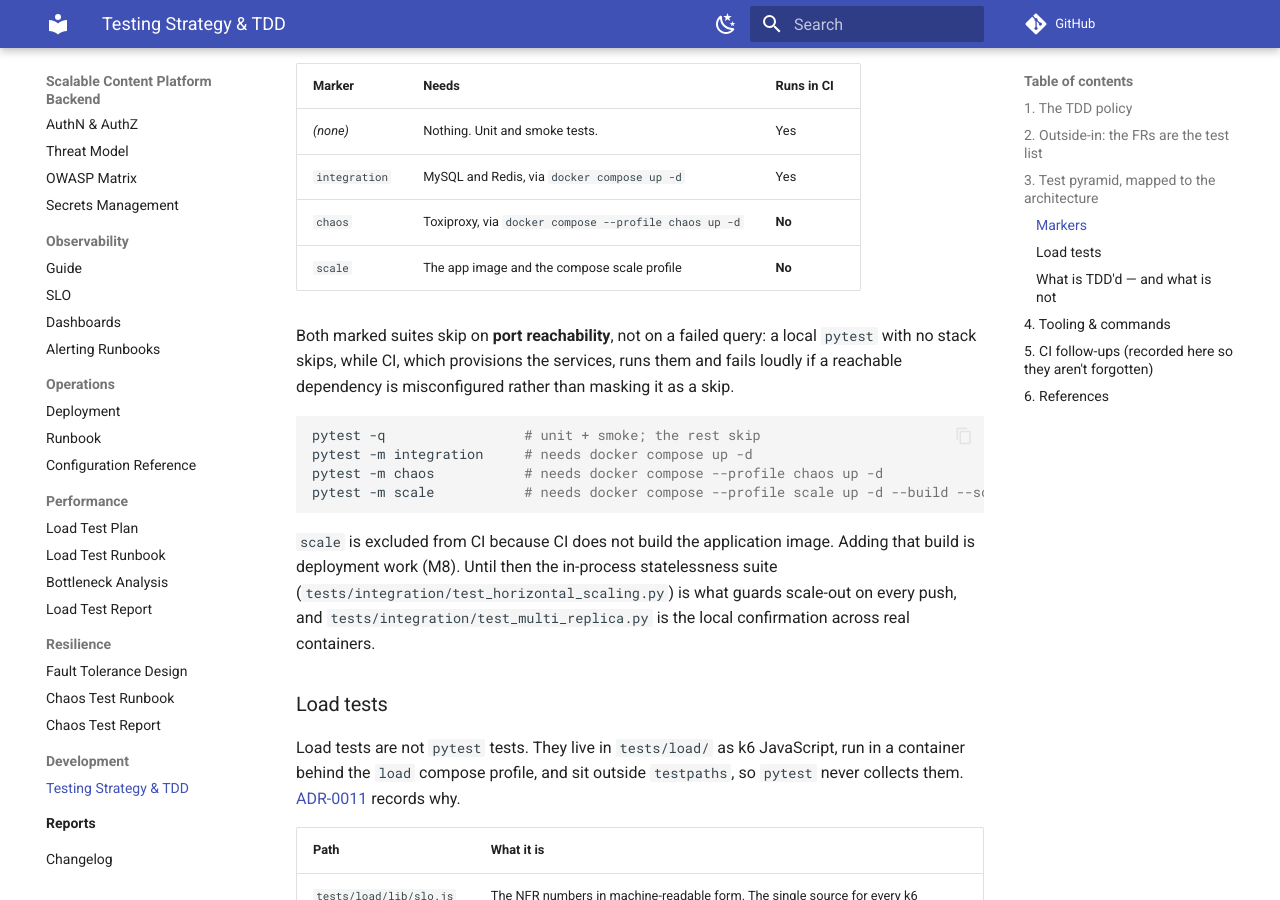
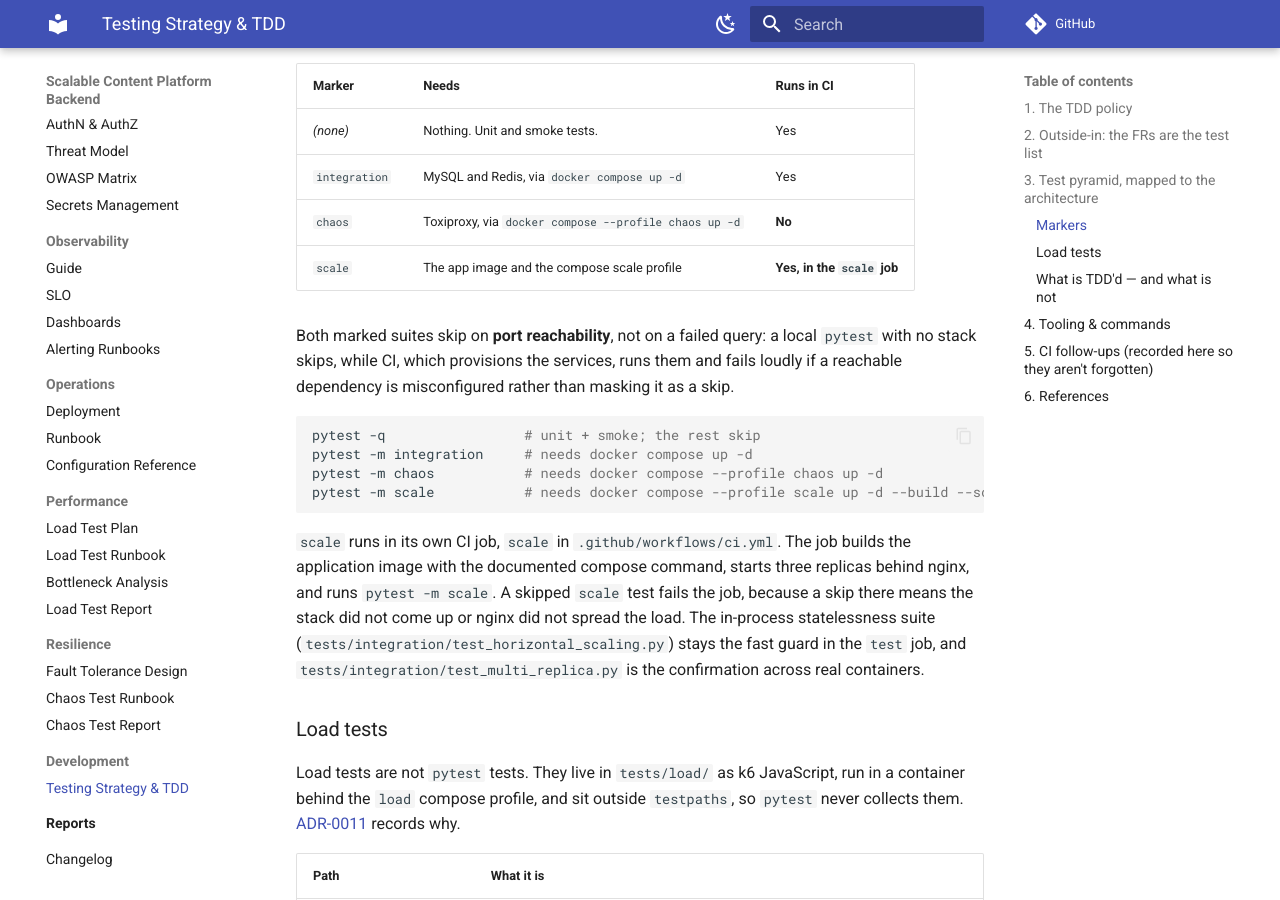
Before and after one commit to sibomana-si/scalable-content-platform, an MkDocs documentation site: the page built from docs/development/testing-strategy.md, in a window 1280 px wide and 900 px high, scrolled down 2859 px. Built offline with MkDocs 1.6.1 and Material for MkDocs 9.7.7, drawn with Linux system fonts in a browser that asks for light colours; comment, search, counter and statistics services are not loaded.

Commit message:
document the scale job in CI

````diff
--- a/docs/development/testing-strategy.md
+++ b/docs/development/testing-strategy.md
@@ -75,7 +75,7 @@ there is one set of tests, not a "CI suite" and a "local suite."
 | _(none)_ | Nothing. Unit and smoke tests. | Yes |
 | `integration` | MySQL and Redis, via `docker compose up -d` | Yes |
 | `chaos` | Toxiproxy, via `docker compose --profile chaos up -d` | **No** |
-| `scale` | The app image and the compose scale profile | **No** |
+| `scale` | The app image and the compose scale profile | **Yes, in the `scale` job** |
 
 Both marked suites skip on **port reachability**, not on a failed query: a local `pytest` with
 no stack skips, while CI, which provisions the services, runs them and fails loudly if a
@@ -88,10 +88,12 @@ pytest -m chaos           # needs docker compose --profile chaos up -d
 pytest -m scale           # needs docker compose --profile scale up -d --build --scale app=3
 ```
 
-`scale` is excluded from CI because CI does not build the application image. Adding that build
-is deployment work (M8). Until then the in-process statelessness suite
-(`tests/integration/test_horizontal_scaling.py`) is what guards scale-out on every push, and
-`tests/integration/test_multi_replica.py` is the local confirmation across real containers.
+`scale` runs in its own CI job, `scale` in `.github/workflows/ci.yml`. The job builds the
+application image with the documented compose command, starts three replicas behind nginx, and
+runs `pytest -m scale`. A skipped `scale` test fails the job, because a skip there means the
+stack did not come up or nginx did not spread the load. The in-process statelessness suite
+(`tests/integration/test_horizontal_scaling.py`) stays the fast guard in the `test` job, and
+`tests/integration/test_multi_replica.py` is the confirmation across real containers.
 
 ### Load tests
 
--- a/pyproject.toml
+++ b/pyproject.toml
@@ -8,7 +8,7 @@ testpaths = ["tests"]
 markers = [
     "integration: requires live MySQL/Redis containers (docker compose up locally; CI service containers)",
     "chaos: requires toxiproxy behind the compose chaos profile (docker compose --profile chaos up -d); skipped when the control port is closed",
-    "scale: requires the app image and the compose scale profile (docker compose --profile scale up -d --build --scale app=3); skipped in CI, which does not build the image",
+    "scale: requires the app image and the compose scale profile (docker compose --profile scale up -d --build --scale app=3); skipped when the load balancer port is closed",
 ]
 
 [tool.ruff]
````
Also changed, not shown: docs/CHANGELOG.md (+7 -0 lines), docs/api/versioning-policy.md (+1 -1 lines), docs/architecture/overview.md (+3 -3 lines), docs/operations/deployment.md (+2 -2 lines), docs/requirements/non-functional-requirements.md (+1 -1 lines), 2 other files.
